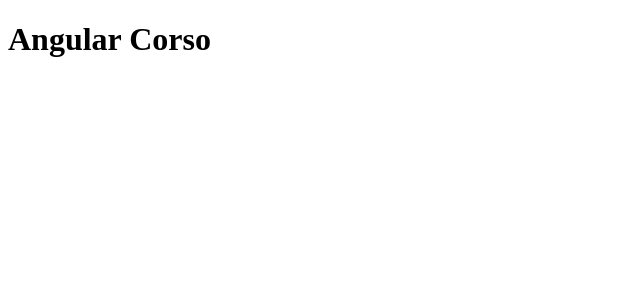
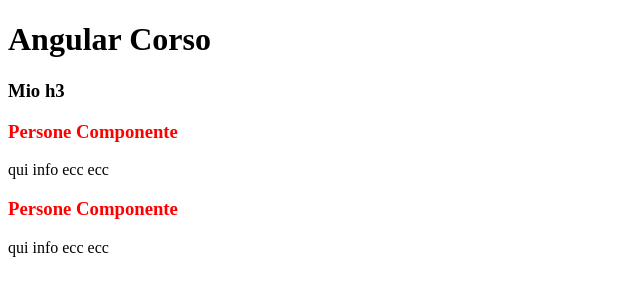
Before and after one commit to ironmanromeo/angular-corso, an Angular app: page / in a window 1280 px wide. Shown: the top 300 px of the page, without its empty margins (0-640 px from the left). Built offline with nearby package versions, Linux system fonts and the light colour scheme.

Commit message:
lezione 2 - componente persona

```diff
--- a/src/app/app.component.html
+++ b/src/app/app.component.html
@@ -1 +1,6 @@
 <h1>Angular Corso</h1>
+
+<h3>Mio h3</h3>
+
+<persone></persone>
+<persone></persone>
--- a/src/app/app.module.ts
+++ b/src/app/app.module.ts
@@ -3,13 +3,15 @@ import { BrowserModule } from '@angular/platform-browser';
 
 import { AppRoutingModule } from './app-routing.module';
 import { AppComponent } from './app.component';
+import { PersoneComponent } from '../persone/persone.component'
 
 import './training_javascript'
 import './training_typescript'
 
 @NgModule({
   declarations: [
-    AppComponent
+    AppComponent,
+    PersoneComponent
   ],
   imports: [
     BrowserModule,
--- /dev/null
+++ b/src/persone/persone.component.css
@@ -0,0 +1,3 @@
+h3 {
+    color:red
+}
--- /dev/null
+++ b/src/persone/persone.component.html
@@ -0,0 +1,2 @@
+<h3>Persone Componente</h3>
+<div>qui info ecc ecc</div>
--- /dev/null
+++ b/src/persone/persone.component.ts
@@ -0,0 +1,10 @@
+import { Component } from "@angular/core"
+
+@Component({
+    selector:"persone",
+    templateUrl:"./persone.component.html",
+    styleUrls:["./persone.component.css"]
+})
+export class PersoneComponent {
+    nomePagina = "Persone Component"
+}
```
